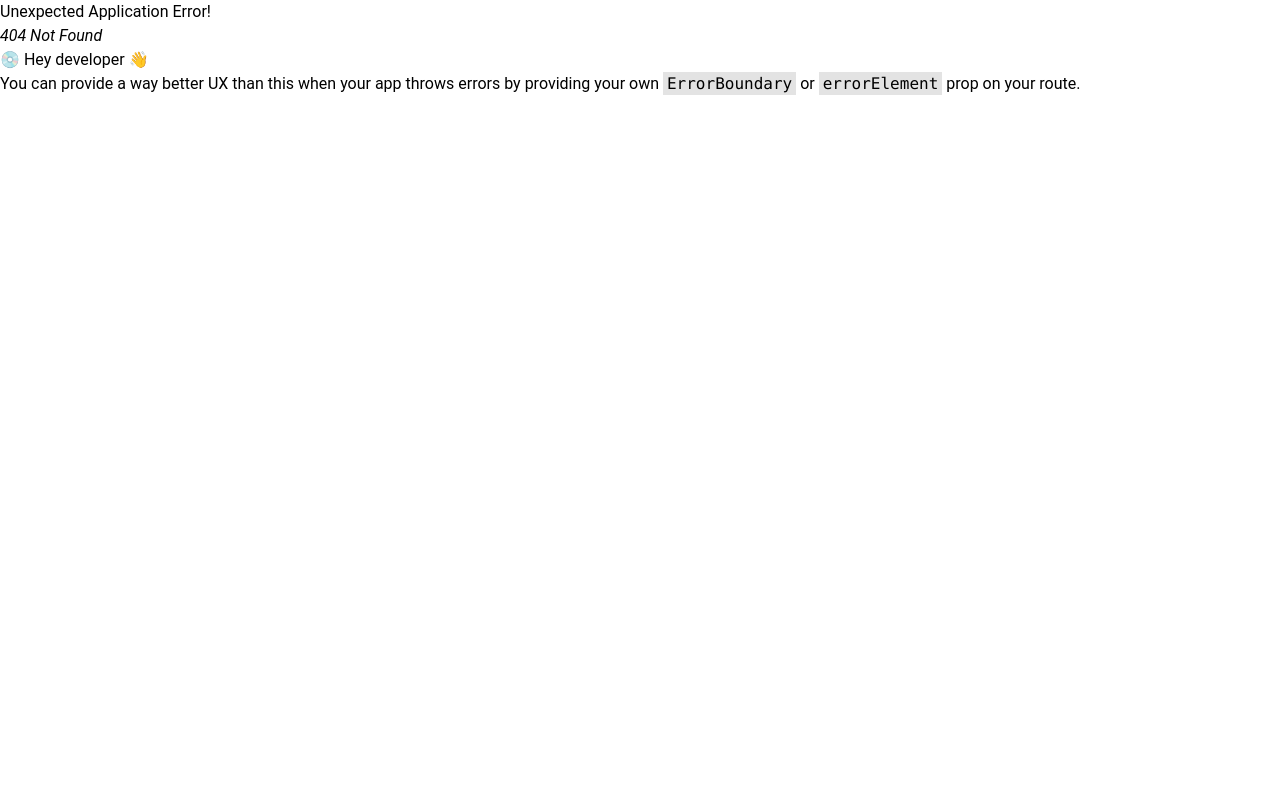
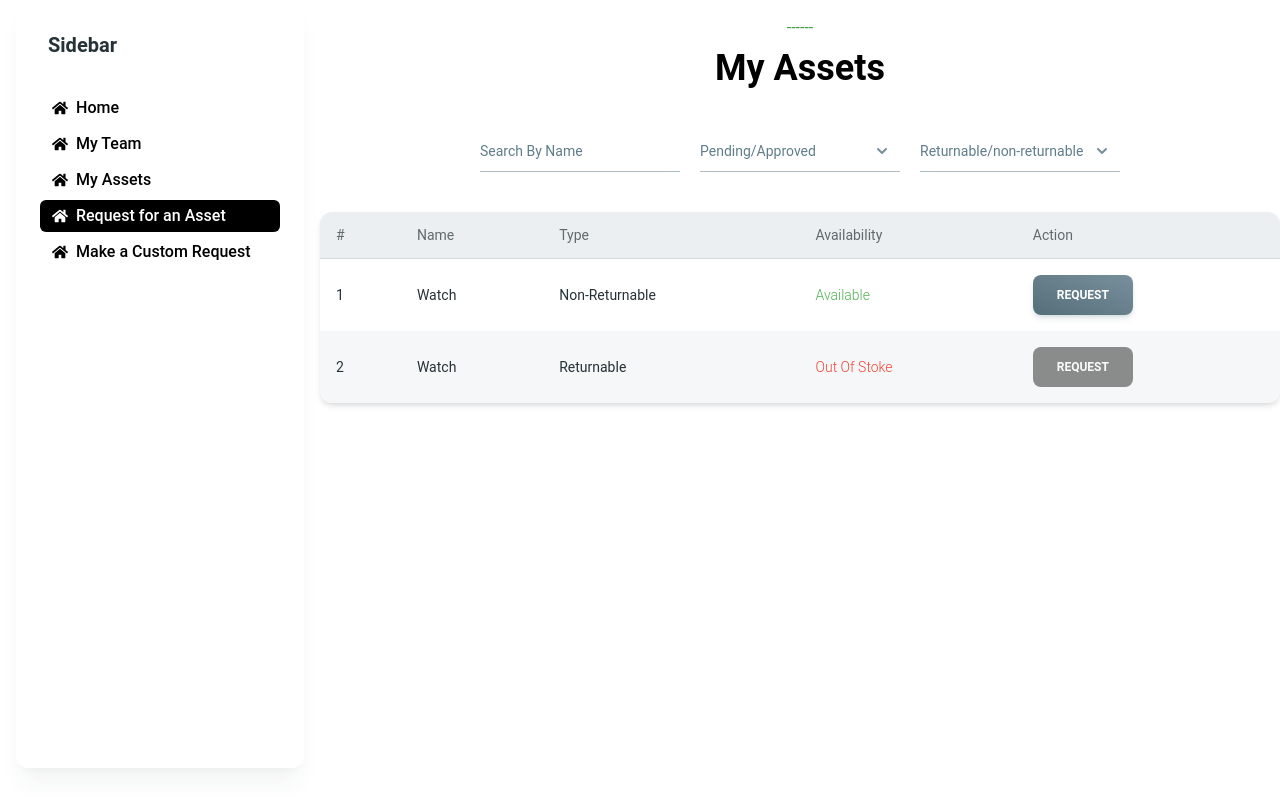
Before and after one commit to raselsharif/programmingHero-assingment-12-client-side, a React (Vite) app: page /dashboard/request-assets in a window 1280 px wide. Before the commit this address had no page. Built offline with nearby package versions, Linux system fonts and the light colour scheme.

Commit message:
added employee assest request page

```diff
--- a/src/Pages/Dashboard/Employee/AssetsEmployee/AssetsEmployee.jsx
+++ b/src/Pages/Dashboard/Employee/AssetsEmployee/AssetsEmployee.jsx
@@ -98,7 +98,7 @@ const AssetsEmployee = ({ children }) => {
                       <Typography
                         variant="small"
                         color="blue-gray"
-                        className="font-normal"
+                        className="font-normal capitalize"
                       >
                         {name}
                       </Typography>
@@ -107,7 +107,7 @@ const AssetsEmployee = ({ children }) => {
                       <Typography
                         variant="small"
                         color="blue-gray"
-                        className="font-normal"
+                        className="font-normal capitalize"
                       >
                         {type}
                       </Typography>
@@ -134,7 +134,11 @@ const AssetsEmployee = ({ children }) => {
                       <Typography
                         variant="small"
                         color="blue-gray"
-                        className="font-normal"
+                        className={
+                          status === "pending"
+                            ? "text-red-500 capitalize"
+                            : "text-green-500 capitalize"
+                        }
                       >
                         {status}
                       </Typography>
--- /dev/null
+++ b/src/Pages/Dashboard/Employee/CustomRequestEmployee/CustomRequestEmployee.jsx
@@ -0,0 +1,7 @@
+import React from "react";
+
+const CustomRequestEmployee = () => {
+  return <div></div>;
+};
+
+export default CustomRequestEmployee;
--- /dev/null
+++ b/src/Pages/Dashboard/Employee/RequestAssetEmployee/RequestAssetEmployee.jsx
@@ -0,0 +1,188 @@
+import {
+  Button,
+  Card,
+  Dialog,
+  DialogBody,
+  DialogFooter,
+  DialogHeader,
+  Input,
+  Option,
+  Select,
+  Textarea,
+  Typography,
+} from "@material-tailwind/react";
+import SectionHeader from "../../../../components/common/SectionHeader/SectionHeader";
+import { useState } from "react";
+
+const TABLE_HEAD = ["#", "Name", "Type", "Availability", "Action"];
+const TABLE_ROWS = [
+  {
+    name: "watch",
+    type: "non-returnable",
+    availability: "available",
+  },
+  {
+    name: "watch",
+    type: "returnable",
+    availability: "out-of-stoke",
+  },
+];
+const RequestAssetEmployee = ({ children }) => {
+  const [open, setOpen] = useState(false);
+
+  const handleOpen = () => setOpen(!open);
+  return (
+    <div>
+      <SectionHeader heading={"My Assets"} />
+      <div className="mt-10  flex justify-center gap-5">
+        <div>
+          <Input variant="standard" label="Search By Name" />
+        </div>
+        <div>
+          <Select color="gray" variant="standard" label="Pending/Approved">
+            <Option>Pending</Option>
+            <Option>Approved</Option>
+          </Select>
+        </div>
+        <div>
+          <Select
+            color="gray"
+            variant="standard"
+            label="Returnable/non-returnable"
+          >
+            <Option>Returnable</Option>
+            <Option>Non-returnable</Option>
+          </Select>
+        </div>
+      </div>
+      <div className="mt-10">
+        <Card className="h-full w-full overflow-scroll">
+          <table className="w-full min-w-max table-auto text-left">
+            <thead>
+              <tr>
+                {TABLE_HEAD.map((head) => (
+                  <th
+                    key={head}
+                    className="border-b border-blue-gray-100 bg-blue-gray-50 p-4"
+                  >
+                    <Typography
+                      variant="small"
+                      color="blue-gray"
+                      className="font-normal leading-none opacity-70"
+                    >
+                      {head}
+                    </Typography>
+                  </th>
+                ))}
+              </tr>
+            </thead>
+            <tbody>
+              {TABLE_ROWS.map(({ name, type, availability }, index) => (
+                <tr key={index} className="even:bg-blue-gray-50/50">
+                  <td className="p-4">
+                    <Typography
+                      variant="small"
+                      color="blue-gray"
+                      className="font-normal"
+                    >
+                      {index + 1}
+                    </Typography>
+                  </td>
+                  <td className="p-4">
+                    <Typography
+                      variant="small"
+                      color="blue-gray"
+                      className="font-normal capitalize"
+                    >
+                      {name}
+                    </Typography>
+                  </td>
+                  <td className="p-4">
+                    <Typography
+                      variant="small"
+                      color="blue-gray"
+                      className="font-normal capitalize"
+                    >
+                      {type}
+                    </Typography>
+                  </td>
+                  <td className="p-4">
+                    <Typography
+                      variant="small"
+                      color="blue-gray"
+                      className={
+                        availability === "out-of-stoke"
+                          ? "text-red-500 capitalize"
+                          : "text-green-500 capitalize"
+                      }
+                    >
+                      {availability.split("-").join(" ")}
+                    </Typography>
+                  </td>
+                  <td className="p-4">
+                    <Typography
+                      as="a"
+                      href="#"
+                      variant="small"
+                      color="blue-gray"
+                      className="font-medium"
+                    >
+                      {availability === "out-of-stoke" ? (
+                        <Button disabled variant="filled">
+                          request
+                        </Button>
+                      ) : (
+                        <Button
+                          onClick={handleOpen}
+                          color="blue-gray"
+                          variant="gradient"
+                        >
+                          Request
+                        </Button>
+                      )}
+                    </Typography>
+                  </td>
+                </tr>
+              ))}
+            </tbody>
+          </table>
+        </Card>
+      </div>
+      <form onSubmit={""}>
+        <Dialog open={open} size="xs" handler={handleOpen}>
+          <div className="flex items-center justify-between">
+            <DialogHeader className="flex flex-col items-start">
+              <Typography className="mb-1" variant="h4">
+                Additional Note:
+              </Typography>
+            </DialogHeader>
+          </div>
+
+          <DialogBody>
+            <Typography className="mb-10 -mt-7 " color="gray" variant="lead">
+              Write the message and then send request.
+            </Typography>
+            <div className="grid gap-6">
+              <Textarea label="Additional Note.." required />
+            </div>
+          </DialogBody>
+          <DialogFooter className="space-x-2">
+            <Button variant="text" color="gray" onClick={handleOpen}>
+              cancel
+            </Button>
+            <Button
+              type="submit"
+              variant="gradient"
+              color="blue-gray"
+              onClick={handleOpen}
+            >
+              send request
+            </Button>
+          </DialogFooter>
+        </Dialog>
+      </form>
+    </div>
+  );
+};
+
+export default RequestAssetEmployee;
--- a/src/Pages/Dashboard/SideNav/EmployeeMenu.jsx
+++ b/src/Pages/Dashboard/SideNav/EmployeeMenu.jsx
@@ -38,7 +38,7 @@ const EmployeeMenu = () => {
         My Assets
       </NavLink>
       <NavLink
-        to={"/join-employee"}
+        to={"/dashboard/request-assets"}
         className={({ isActive }) =>
           isActive
             ? "flex gap-2 items-center bg-black text-white transition-all duration-300 px-3 py-1 rounded-md font-medium"
--- a/src/Pages/Home/Home/Banner.jsx
+++ b/src/Pages/Home/Home/Banner.jsx
@@ -3,7 +3,7 @@ import { Link } from "react-router-dom";
 
 export function CarouselWithContent() {
   return (
-    <Carousel className="rounded-xl mt-2" loop="true">
+    <Carousel className="rounded-xl mt-2" loop={true}>
       <div className="relative h-[500px] w-full">
         <img
           src="https://tinyurl.com/ns69a5k8"
--- a/src/Routes/Router.jsx
+++ b/src/Routes/Router.jsx
@@ -6,6 +6,7 @@ import JoinEmployee from "../Pages/JoinEmployee/JoinEmployee";
 import JoinAdmin from "../Pages/JoinAdmin/JoinAdmin";
 import Login from "../Pages/Login/Login";
 import AssetsEmployee from "../Pages/Dashboard/Employee/AssetsEmployee/AssetsEmployee";
+import RequestAssetEmployee from "../Pages/Dashboard/Employee/RequestAssetEmployee/RequestAssetEmployee";
 
 const router = createBrowserRouter([
   {
@@ -38,6 +39,10 @@ const router = createBrowserRouter([
         path: "/dashboard/assets-employee",
         element: <AssetsEmployee />,
       },
+      {
+        path: "/dashboard/request-assets",
+        element: <RequestAssetEmployee />,
+      },
     ],
   },
 ]);
```
